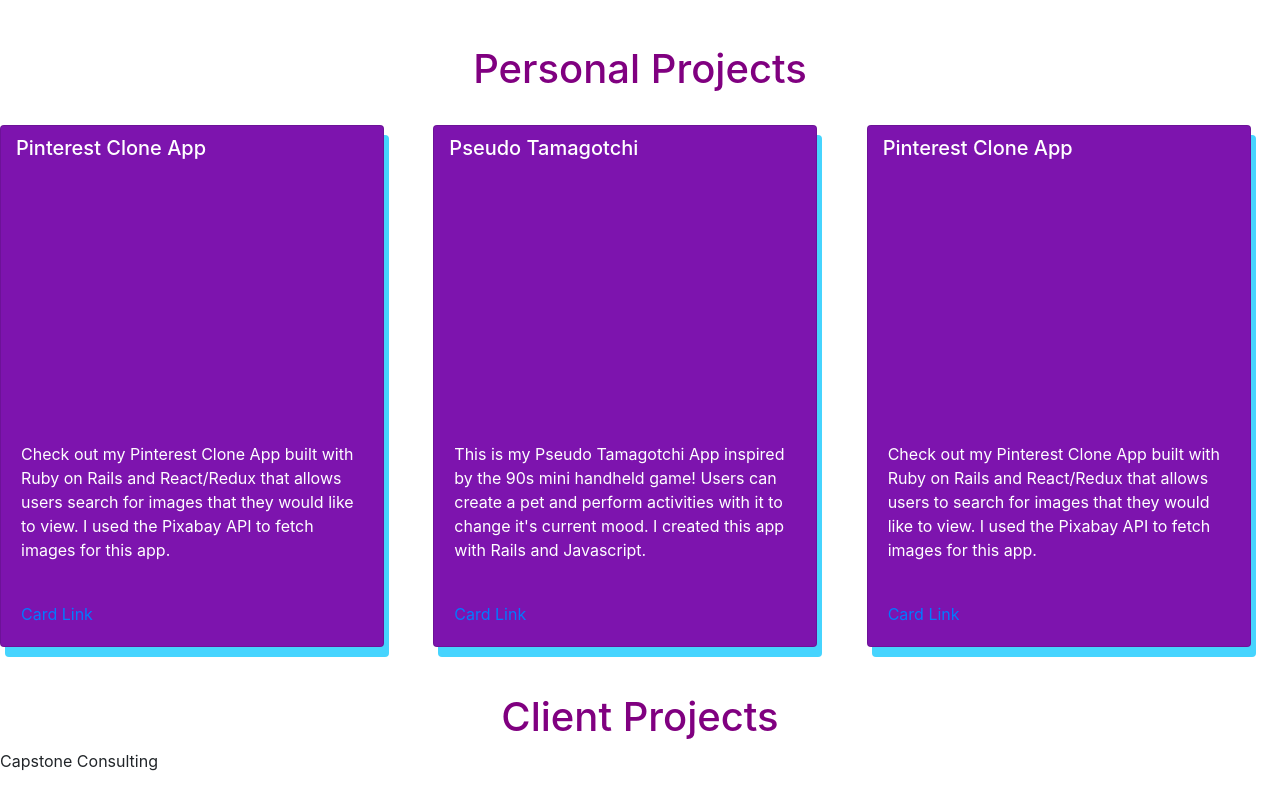
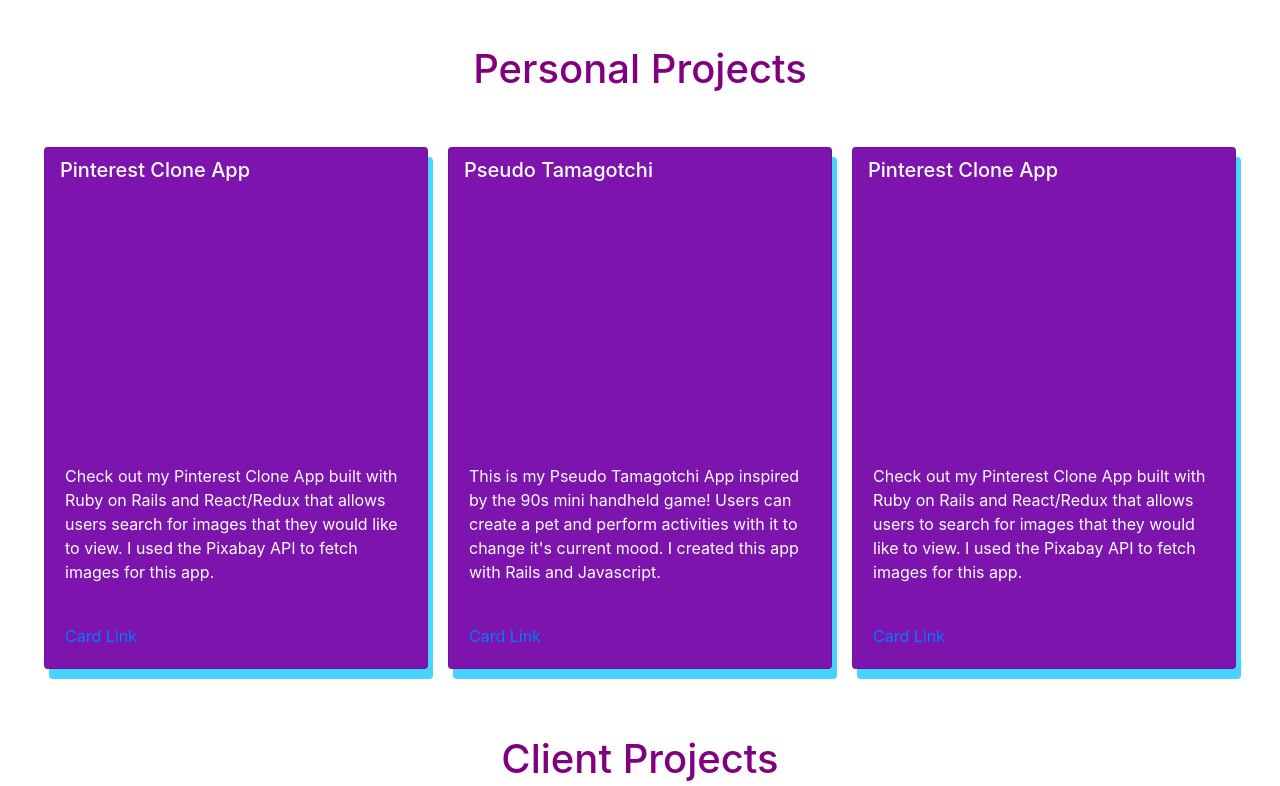
Before and after one commit to SMakaiTakori/portfolio, a React app in the folder portfolio-website/: page / in a window 1280 px wide. Shown: the part 1400-2186 px from the top of the page. Built offline with nearby package versions, Linux system fonts and the light colour scheme.

Commit message:
fixed gap between project cards

```diff
--- a/portfolio-website/public/style.css
+++ b/portfolio-website/public/style.css
@@ -8,7 +8,7 @@
 
 .section-header {
   margin-top: 10px;
-  /* margin-bottom: 10px; */
+  margin-bottom: 10px;
   text-align: center;
 }
 
--- a/portfolio-website/src/components/Projects.js
+++ b/portfolio-website/src/components/Projects.js
@@ -20,7 +20,7 @@
         }}
       >
         <br />
-        <CardColumns style={{ margin: "0 auto" }}>
+        <CardColumns style={{ margin: "20px 200px" }}>
           <Card
             style={{
               boxShadow: "5px 10px rgba(70, 212, 254) ",
```
